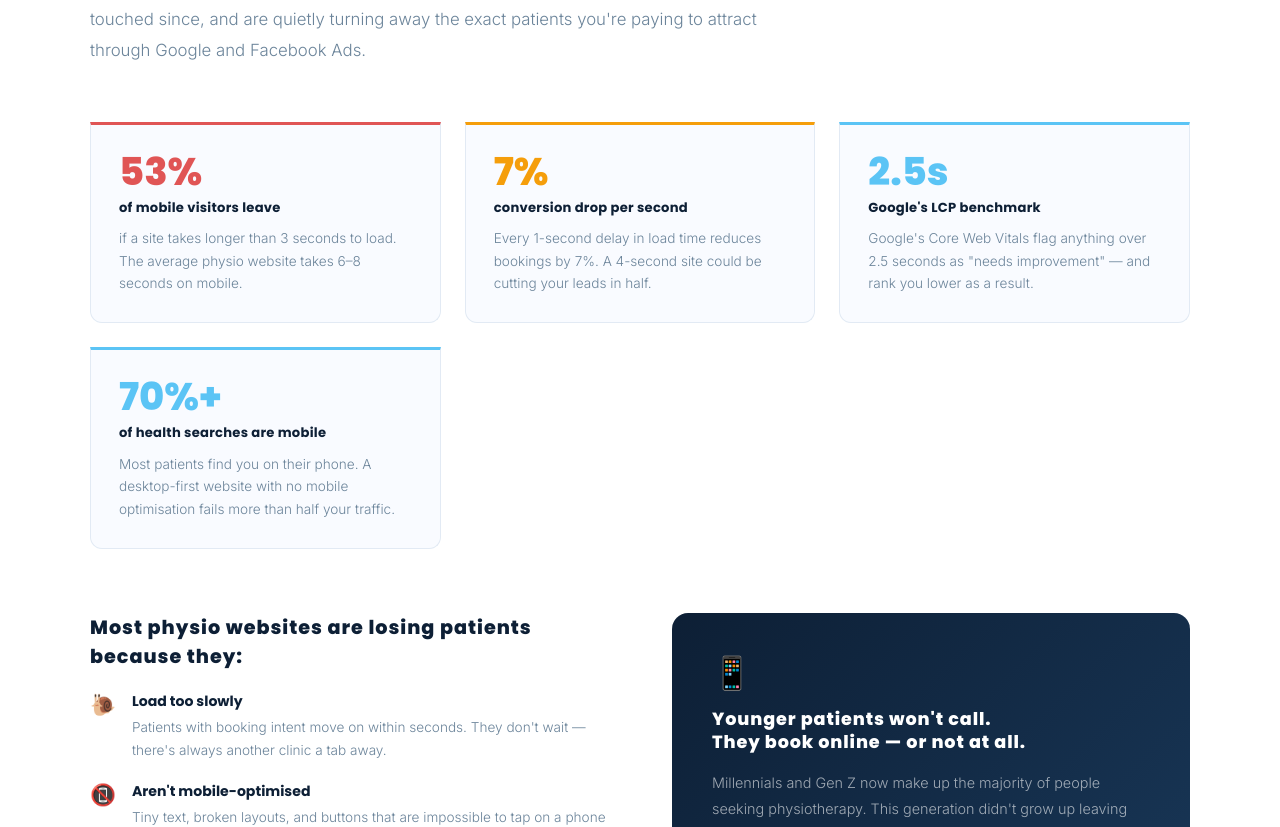
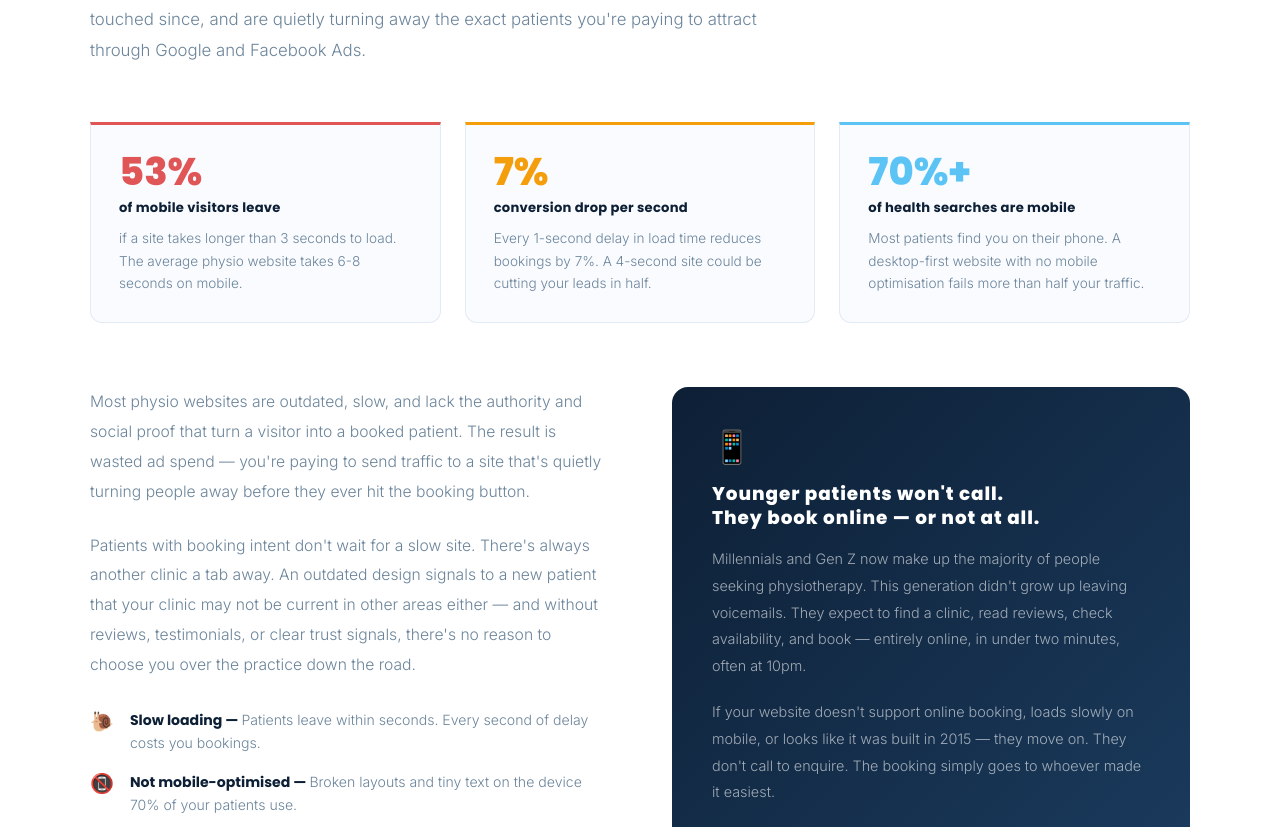
Before and after one commit to MoveXMedia/movexmedia, a Next.js app: page /website-development in a window 1280 px wide. Shown: the part 903-1730 px from the top of the page. Built offline with nearby package versions, Linux system fonts and the light colour scheme.

Commit message:
Website dev: remove LCP card; integrate problem bullets into main text; dark card on right

```diff
--- a/pages/website-development.js
+++ b/pages/website-development.js
@@ -147,36 +147,15 @@ export default function WebsiteDevelopment() {
             <span style={{ color: '#5bc4f5' }}>Every single day.</span>
           </h2>
           <p style={{ color: '#6b849a', fontSize: '1.05rem', lineHeight: '1.85', maxWidth: '720px', fontWeight: 300, marginBottom: '3.5rem' }}>
-            Most physiotherapy websites were built years ago by a generalist developer, haven't been touched since, and are quietly turning away the exact patients you're paying to attract through Google and Facebook Ads.
+            Most physiotherapy websites were built years ago by a generalist developer, haven&apos;t been touched since, and are quietly turning away the exact patients you&apos;re paying to attract through Google and Facebook Ads.
           </p>
 
-          {/* Problem stat cards */}
+          {/* Stat cards */}
           <div style={{ display: 'grid', gridTemplateColumns: 'repeat(auto-fit, minmax(260px, 1fr))', gap: '1.5rem', marginBottom: '4rem' }}>
             {[
-              {
-                stat: '53%',
-                label: 'of mobile visitors leave',
-                desc: 'if a site takes longer than 3 seconds to load. The average physio website takes 6–8 seconds on mobile.',
-                colour: '#e05555',
-              },
-              {
-                stat: '7%',
-                label: 'conversion drop per second',
-                desc: 'Every 1-second delay in load time reduces bookings by 7%. A 4-second site could be cutting your leads in half.',
-                colour: '#f59e0b',
-              },
-              {
-                stat: '2.5s',
-                label: 'Google\'s LCP benchmark',
-                desc: 'Google\'s Core Web Vitals flag anything over 2.5 seconds as "needs improvement" — and rank you lower as a result.',
-                colour: '#5bc4f5',
-              },
-              {
-                stat: '70%+',
-                label: 'of health searches are mobile',
-                desc: 'Most patients find you on their phone. A desktop-first website with no mobile optimisation fails more than half your traffic.',
-                colour: '#5bc4f5',
-              },
+              { stat: '53%', label: 'of mobile visitors leave', desc: 'if a site takes longer than 3 seconds to load. The average physio website takes 6-8 seconds on mobile.', colour: '#e05555' },
+              { stat: '7%', label: 'conversion drop per second', desc: 'Every 1-second delay in load time reduces bookings by 7%. A 4-second site could be cutting your leads in half.', colour: '#f59e0b' },
+              { stat: '70%+', label: 'of health searches are mobile', desc: 'Most patients find you on their phone. A desktop-first website with no mobile optimisation fails more than half your traffic.', colour: '#5bc4f5' },
             ].map(item => (
               <div key={item.stat} style={{ background: '#f9fbff', border: '1px solid #e2eaf4', borderTop: `3px solid ${item.colour}`, borderRadius: '0 0 12px 12px', padding: '1.75rem' }}>
                 <div style={{ fontFamily: 'Poppins, sans-serif', fontSize: '2.4rem', fontWeight: 900, color: item.colour, lineHeight: 1, marginBottom: '0.4rem' }}>{item.stat}</div>
@@ -186,48 +165,53 @@ export default function WebsiteDevelopment() {
             ))}
           </div>
 
-          {/* Problem list + generational shift */}
+          {/* Main text + dark card */}
           <div style={{ display: 'grid', gridTemplateColumns: '1fr 1fr', gap: '4rem', alignItems: 'start' }} className="problem-grid">
+
             <div>
-              <h3 style={{ fontFamily: 'Poppins, sans-serif', fontWeight: 800, fontSize: '1.2rem', color: '#0d1f35', marginBottom: '1.25rem' }}>
-                Most physio websites are losing patients because they:
-              </h3>
+              <p style={{ color: '#6b849a', fontSize: '0.98rem', lineHeight: '1.9', fontWeight: 300, marginBottom: '1.5rem' }}>
+                Most physio websites are outdated, slow, and lack the authority and social proof that turn a visitor into a booked patient. The result is wasted ad spend — you&apos;re paying to send traffic to a site that&apos;s quietly turning people away before they ever hit the booking button.
+              </p>
+              <p style={{ color: '#6b849a', fontSize: '0.98rem', lineHeight: '1.9', fontWeight: 300, marginBottom: '1.75rem' }}>
+                Patients with booking intent don&apos;t wait for a slow site. There&apos;s always another clinic a tab away. An outdated design signals to a new patient that your clinic may not be current in other areas either — and without reviews, testimonials, or clear trust signals, there&apos;s no reason to choose you over the practice down the road.
+              </p>
               {[
-                { icon: '🐌', problem: 'Load too slowly', detail: 'Patients with booking intent move on within seconds. They don\'t wait — there\'s always another clinic a tab away.' },
-                { icon: '📵', problem: 'Aren\'t mobile-optimised', detail: 'Tiny text, broken layouts, and buttons that are impossible to tap on a phone — all on a device your patients use 70% of the time.' },
-                { icon: '🏚️', problem: 'Look outdated', detail: 'An old or generic website signals to patients that your clinic may not be up to date in other areas too. First impressions are instant and brutal.' },
-                { icon: '👻', problem: 'Lack social proof', detail: 'No Google reviews, no testimonials, no patient outcomes. Without it, there\'s no reason for a new patient to choose you over the clinic down the road.' },
-                { icon: '❌', problem: 'Have no clear call to action', detail: 'Visitors don\'t know what to do next. If booking online isn\'t front and centre, patients simply don\'t book — or call a competitor who made it easier.' },
+                { icon: '🐌', problem: 'Slow loading', detail: "Patients leave within seconds. Every second of delay costs you bookings." },
+                { icon: '📵', problem: 'Not mobile-optimised', detail: "Broken layouts and tiny text on the device 70% of your patients use." },
+                { icon: '🏚', problem: 'Outdated design', detail: "First impressions are instant. An old site loses trust before a word is read." },
+                { icon: '👻', problem: 'No social proof', detail: "No reviews, no outcomes, no reason for a new patient to choose you." },
+                { icon: '✗', problem: 'No clear booking path', detail: "If booking online isn't front and centre, patients don't book — they move on." },
               ].map(item => (
-                <div key={item.problem} style={{ display: 'flex', gap: '1rem', alignItems: 'flex-start', marginBottom: '1.25rem' }}>
-                  <span style={{ fontSize: '1.3rem', flexShrink: 0, lineHeight: 1.3 }}>{item.icon}</span>
+                <div key={item.problem} style={{ display: 'flex', gap: '1rem', alignItems: 'flex-start', marginBottom: '1rem' }}>
+                  <span style={{ fontSize: '1.2rem', flexShrink: 0, lineHeight: 1.4 }}>{item.icon}</span>
                   <div>
-                    <div style={{ fontFamily: 'Poppins, sans-serif', fontWeight: 700, fontSize: '0.88rem', color: '#0d1f35', marginBottom: '0.25rem' }}>{item.problem}</div>
-                    <p style={{ color: '#6b849a', fontSize: '0.85rem', lineHeight: '1.65', fontWeight: 300, margin: 0 }}>{item.detail}</p>
+                    <span style={{ fontFamily: 'Poppins, sans-serif', fontWeight: 700, fontSize: '0.88rem', color: '#0d1f35' }}>{item.problem} — </span>
+                    <span style={{ color: '#6b849a', fontSize: '0.88rem', lineHeight: '1.65', fontWeight: 300 }}>{item.detail}</span>
                   </div>
                 </div>
               ))}
+              <div style={{ marginTop: '1.75rem', background: '#f4f7fb', border: '1px solid #e2eaf4', borderLeft: '4px solid #5bc4f5', borderRadius: '0 10px 10px 0', padding: '1.25rem 1.5rem' }}>
+                <p style={{ color: '#0d1f35', fontSize: '0.9rem', lineHeight: '1.8', fontWeight: 400, margin: 0 }}>
+                  <strong>The good news:</strong> fix it once and every ad, every Google search, and every referral you receive converts at a dramatically higher rate.
+                </p>
+              </div>
             </div>
 
             <div>
-              <div style={{ background: 'linear-gradient(135deg, #0d1f35 0%, #1a3a5c 100%)', borderRadius: '16px', padding: '2.5rem', marginBottom: '1.5rem' }}>
+              <div style={{ background: 'linear-gradient(135deg, #0d1f35 0%, #1a3a5c 100%)', borderRadius: '16px', padding: '2.5rem' }}>
                 <div style={{ fontSize: '2rem', marginBottom: '1rem' }}>📱</div>
-                <h3 style={{ fontFamily: 'Poppins, sans-serif', fontWeight: 800, fontSize: '1.1rem', color: 'white', marginBottom: '1rem', lineHeight: 1.3 }}>
-                  Younger patients won't call.<br />They book online — or not at all.
+                <h3 style={{ fontFamily: 'Poppins, sans-serif', fontWeight: 800, fontSize: '1.15rem', color: 'white', marginBottom: '1rem', lineHeight: 1.3 }}>
+                  Younger patients won&apos;t call.<br />They book online — or not at all.
                 </h3>
-                <p style={{ color: 'rgba(255,255,255,0.6)', fontSize: '0.9rem', lineHeight: '1.8', fontWeight: 300, marginBottom: '1rem' }}>
-                  Millennials and Gen Z now make up the majority of people seeking physiotherapy. This generation didn't grow up leaving voicemails. They expect to find a clinic, read reviews, check availability, and book — entirely online, in under two minutes, often at 10pm.
+                <p style={{ color: 'rgba(255,255,255,0.6)', fontSize: '0.9rem', lineHeight: '1.85', fontWeight: 300, marginBottom: '1.25rem' }}>
+                  Millennials and Gen Z now make up the majority of people seeking physiotherapy. This generation didn&apos;t grow up leaving voicemails. They expect to find a clinic, read reviews, check availability, and book — entirely online, in under two minutes, often at 10pm.
                 </p>
-                <p style={{ color: 'rgba(255,255,255,0.6)', fontSize: '0.9rem', lineHeight: '1.8', fontWeight: 300, marginBottom: '0' }}>
-                  If your website doesn't support online booking, loads slowly on mobile, or looks like it was built in 2015 — they move on. They don't call to enquire. The booking simply goes to whoever made it easiest.
-                </p>
-              </div>
-              <div style={{ background: '#f4f7fb', border: '1px solid #e2eaf4', borderLeft: '4px solid #5bc4f5', borderRadius: '0 12px 12px 0', padding: '1.5rem' }}>
-                <p style={{ color: '#0d1f35', fontSize: '0.92rem', lineHeight: '1.8', fontWeight: 400, margin: 0 }}>
-                  <strong>The good news:</strong> a well-built website is the single highest-leverage thing you can do for your online presence. Fix it once, and every ad you run, every Google search you rank for, and every referral you receive converts at a dramatically higher rate.
+                <p style={{ color: 'rgba(255,255,255,0.6)', fontSize: '0.9rem', lineHeight: '1.85', fontWeight: 300 }}>
+                  If your website doesn&apos;t support online booking, loads slowly on mobile, or looks like it was built in 2015 — they move on. They don&apos;t call to enquire. The booking simply goes to whoever made it easiest.
                 </p>
               </div>
             </div>
+
           </div>
         </div>
         <style>{`
```
